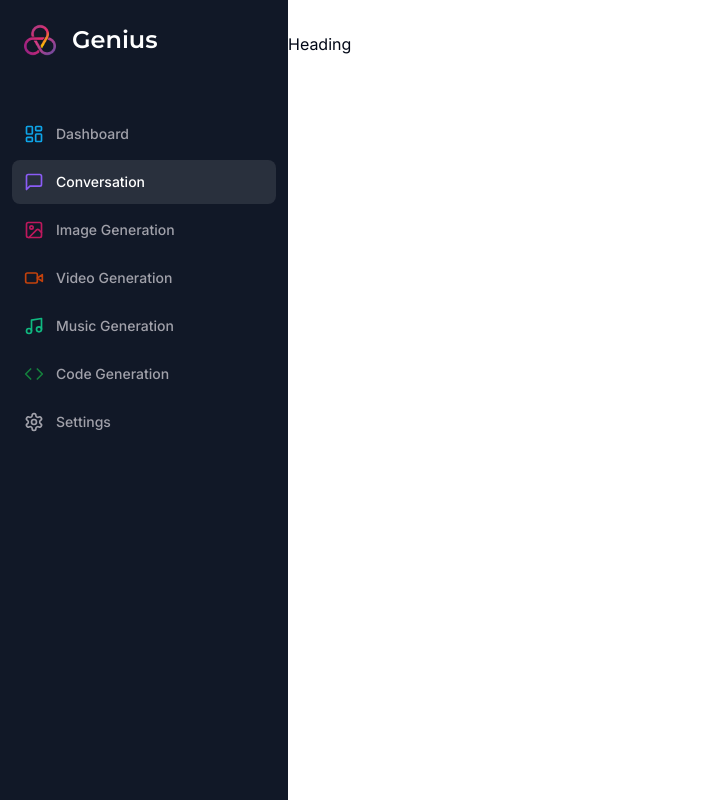
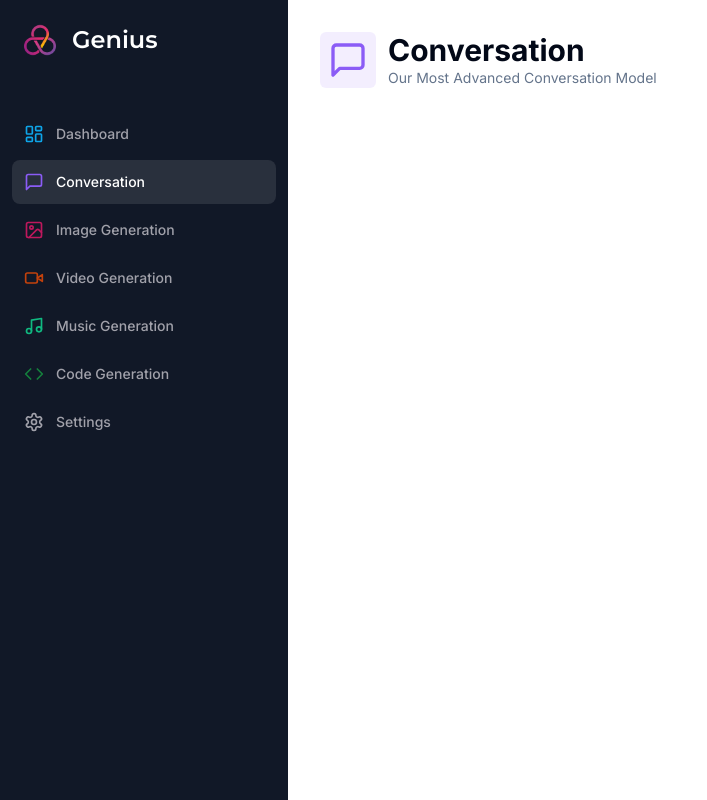
Before and after one commit to JavidAAA/AI_SaaS_App, a Next.js app: page /conversation in a window 1280 px wide. Shown: the whole page, without its empty margins (0-707 px from the left). Built offline with nearby package versions, Linux system fonts and the light colour scheme.

Commit message:
added styling to heading comp

```diff
--- a/components/heading.tsx
+++ b/components/heading.tsx
@@ -1,5 +1,7 @@
 import React from "react";
 import { LucideIcon } from "lucide-react";
+
+import { cn } from "@/lib/utils";
 
 interface HeadingProps {
   title: string;
@@ -11,10 +13,20 @@ interface HeadingProps {
 
 export default function Heading({
   description,
-  icon,
+  icon: Icon,
   title,
   bgColor,
   iconColor
 }: HeadingProps) {
-  return <div>Heading</div>;
+  return (
+    <div className="px-4 lg:px-8 items-center gap-x-3 mb-8 flex">
+      <div className={cn("p-2 w-fit rounded-md", bgColor)}>
+        <Icon className={cn("w-10 h-10", iconColor)} />
+      </div>
+      <div>
+        <h2 className="text-3xl font-bold">{title}</h2>
+        <p className="text-sm text-muted-foreground">{description}</p>
+      </div>
+    </div>
+  );
 }
```
